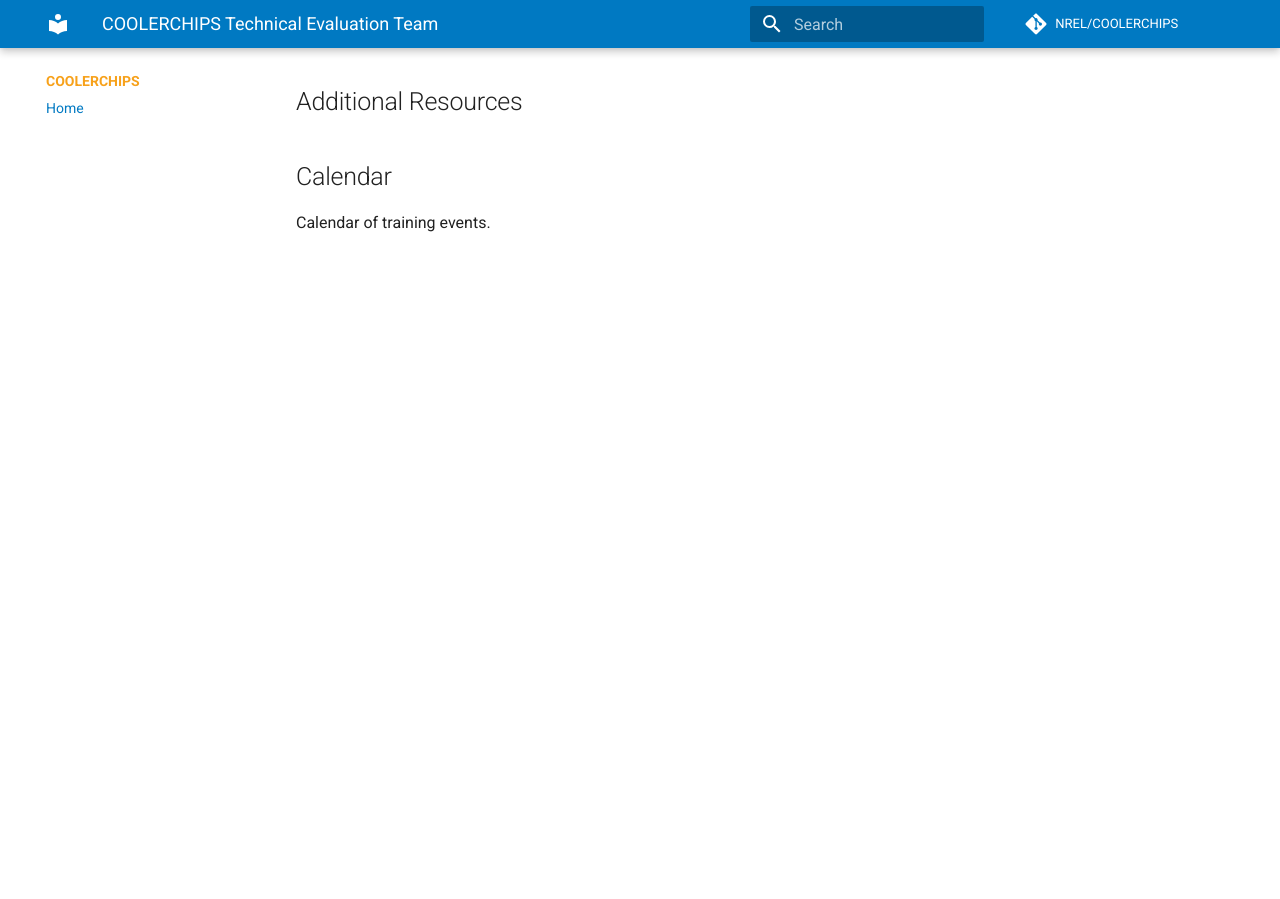
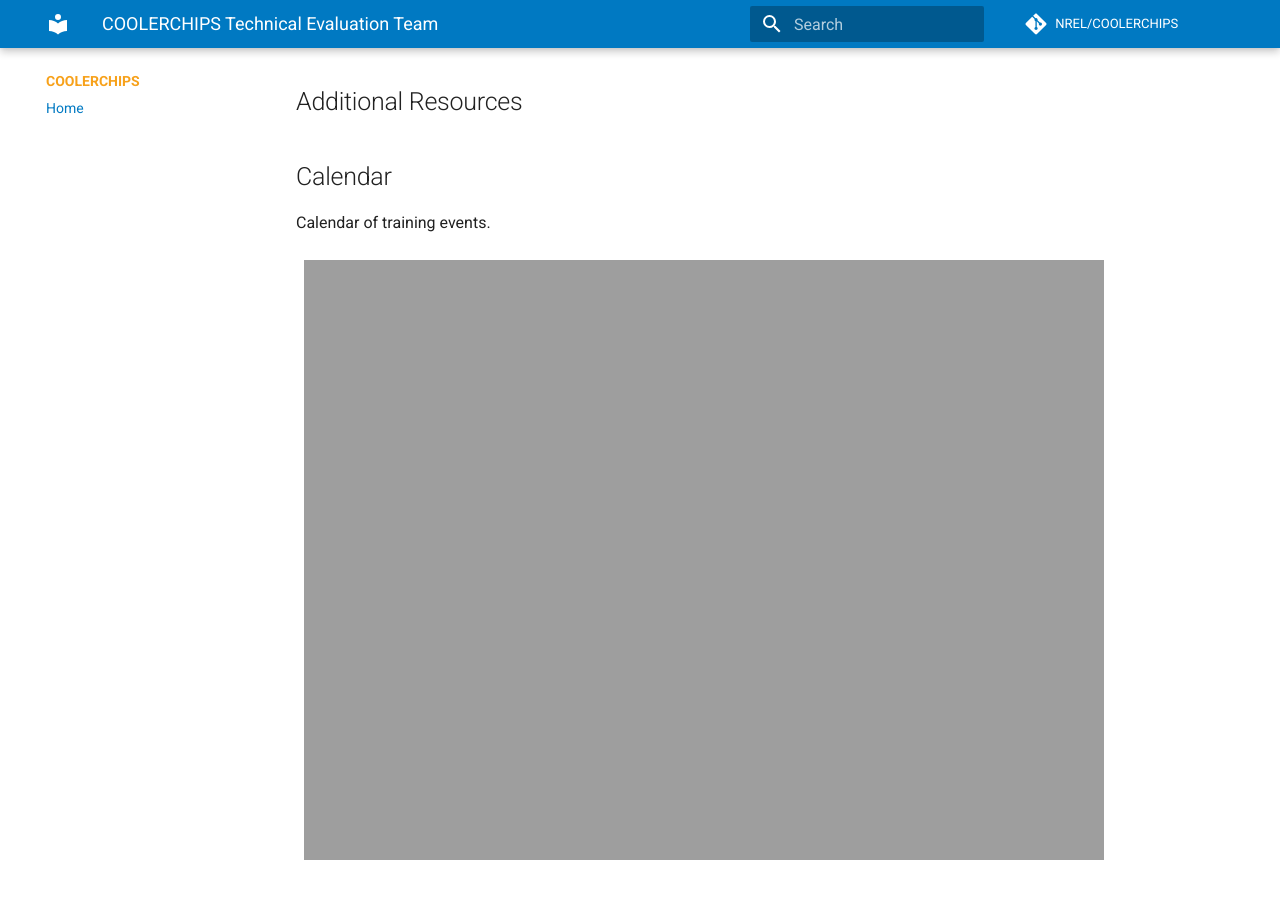
Before and after one commit to NREL/COOLERCHIPS-Technical-Evaluation-Team, an MkDocs documentation site: the page built from docs/index.md, in a window 1280 px wide and 900 px high, scrolled down 386 px. Built offline with MkDocs 1.6.1 and Material for MkDocs 9.7.7, drawn with Linux system fonts in a browser that asks for light colours; comment, search, counter and statistics services are not loaded.

Commit message:
add calendar back

```diff
--- a/docs/includes/calendar.html
+++ b/docs/includes/calendar.html
@@ -1,3 +1,3 @@
-<!-- <iframe
+<iframe
     src="https://calendar.google.com/calendar/embed?src=nrel.hpc.training%40gmail.com&ctz=America%2FDenver&amp;showTitle=0"
-    style="border: 0" width="800" height="600" frameborder="0" scrolling="no"></iframe> -->
+    style="border: 0" width="800" height="600" frameborder="0" scrolling="no"></iframe>
```
